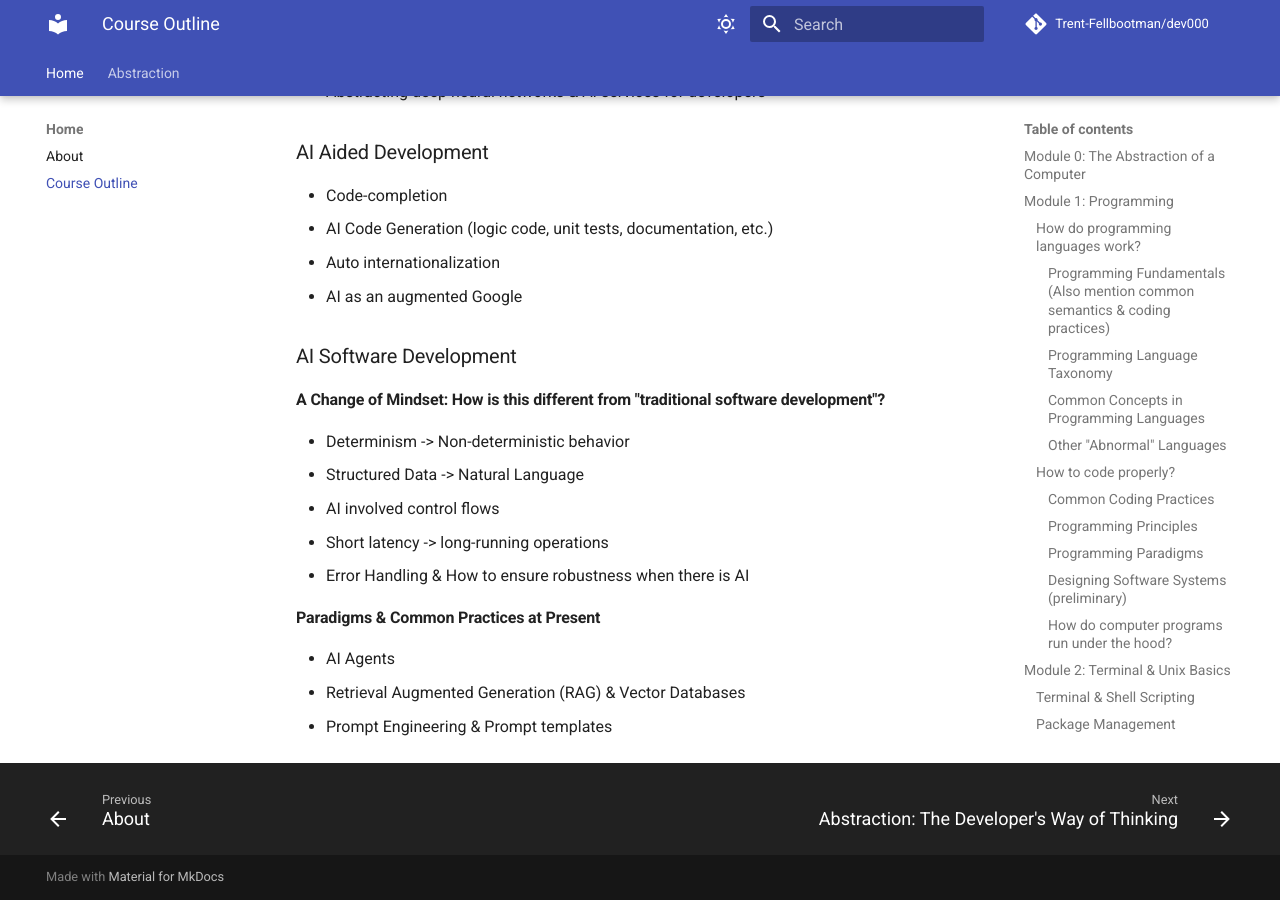
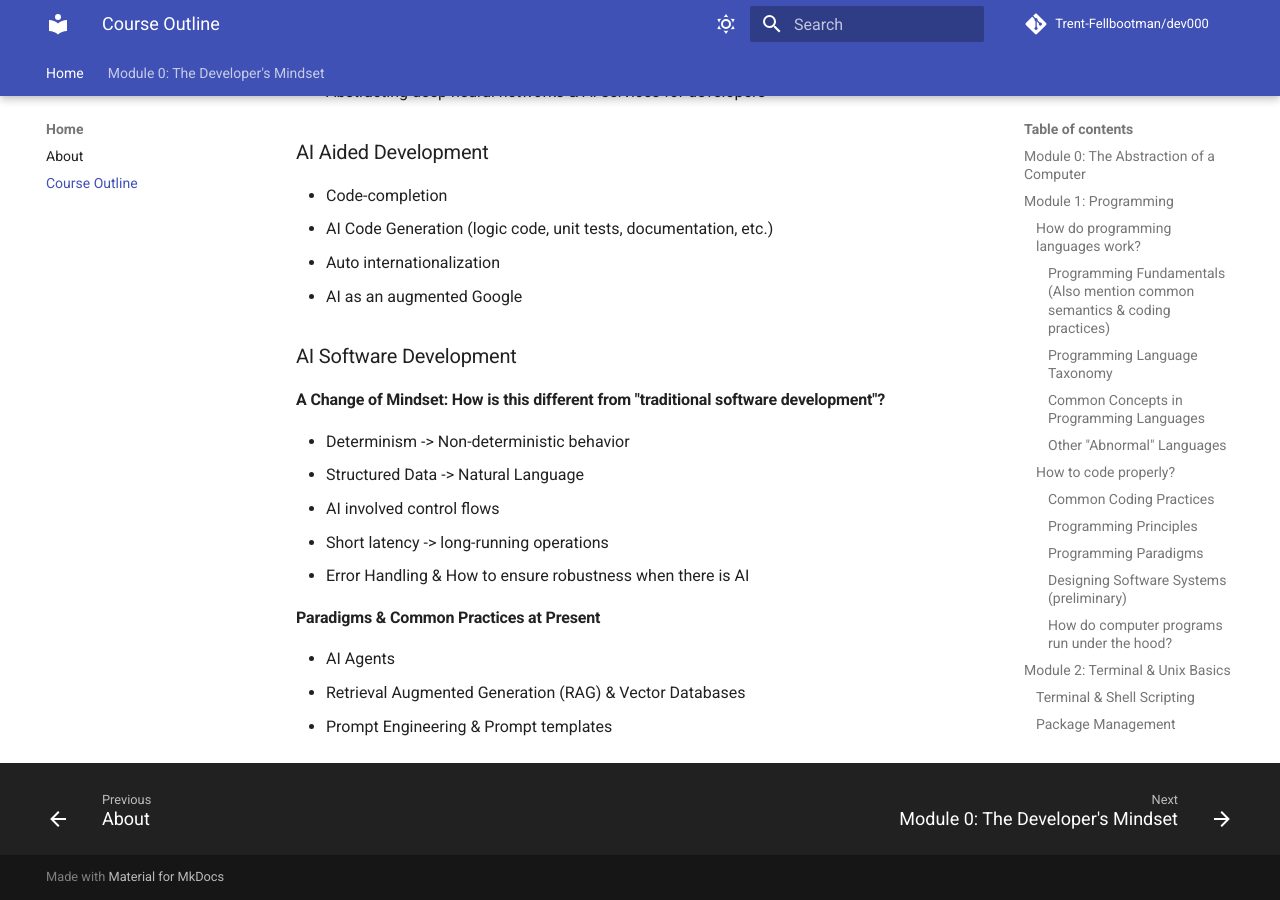
Before and after one commit to Trent-Fellbootman/dev000, an MkDocs documentation site: the page built from docs/outline.md, in a window 1280 px wide and 900 px high, scrolled down 7397 px. Built offline with MkDocs 1.6.1 and Material for MkDocs 9.7.7, drawn with Linux system fonts in a browser that asks for light colours; comment, search, counter and statistics services are not loaded.

Commit message:
Add real world example to abstraction lecture

```diff
--- a/mkdocs.yml
+++ b/mkdocs.yml
@@ -40,10 +40,21 @@
     - navigation.tabs
     - navigation.tabs.sticky
 
+markdown_extensions:
+  - pymdownx.highlight:
+      anchor_linenums: true
+      line_spans: __span
+      pygments_lang_class: true
+  - pymdownx.inlinehilite
+  - pymdownx.snippets
+  - pymdownx.superfences
+
 nav:
   - Home:
     - About: index.md
     - Course Outline: outline.md
 
-  - Abstraction:
-    - "Abstraction: The Developer's Way of Thinking": abstraction/abstraction-intro.md
+  - "Module 0: The Developer's Mindset":
+    - developer-mindset/index.md
+    - developer-mindset/abstraction.md
+    - developer-mindset/hierarchy.md
```
Also changed, not shown: docs/abstraction/abstraction-intro.md (deleted, +0 -51 lines), docs/abstraction/index.md (deleted, +0 -1 lines), docs/developer-mindset/abstraction.md (added, +120 -0 lines), docs/developer-mindset/hierarchy.md (added, +1 -0 lines), docs/developer-mindset/index.md (added, +5 -0 lines), docs/abstraction/computer-abstraction.md (deleted), docs/developer-mindset/res/car-abstraction.png (renamed from docs/abstraction/res/car-abstraction.png), docs/index.md (line endings or trailing spaces), 2 other files.
